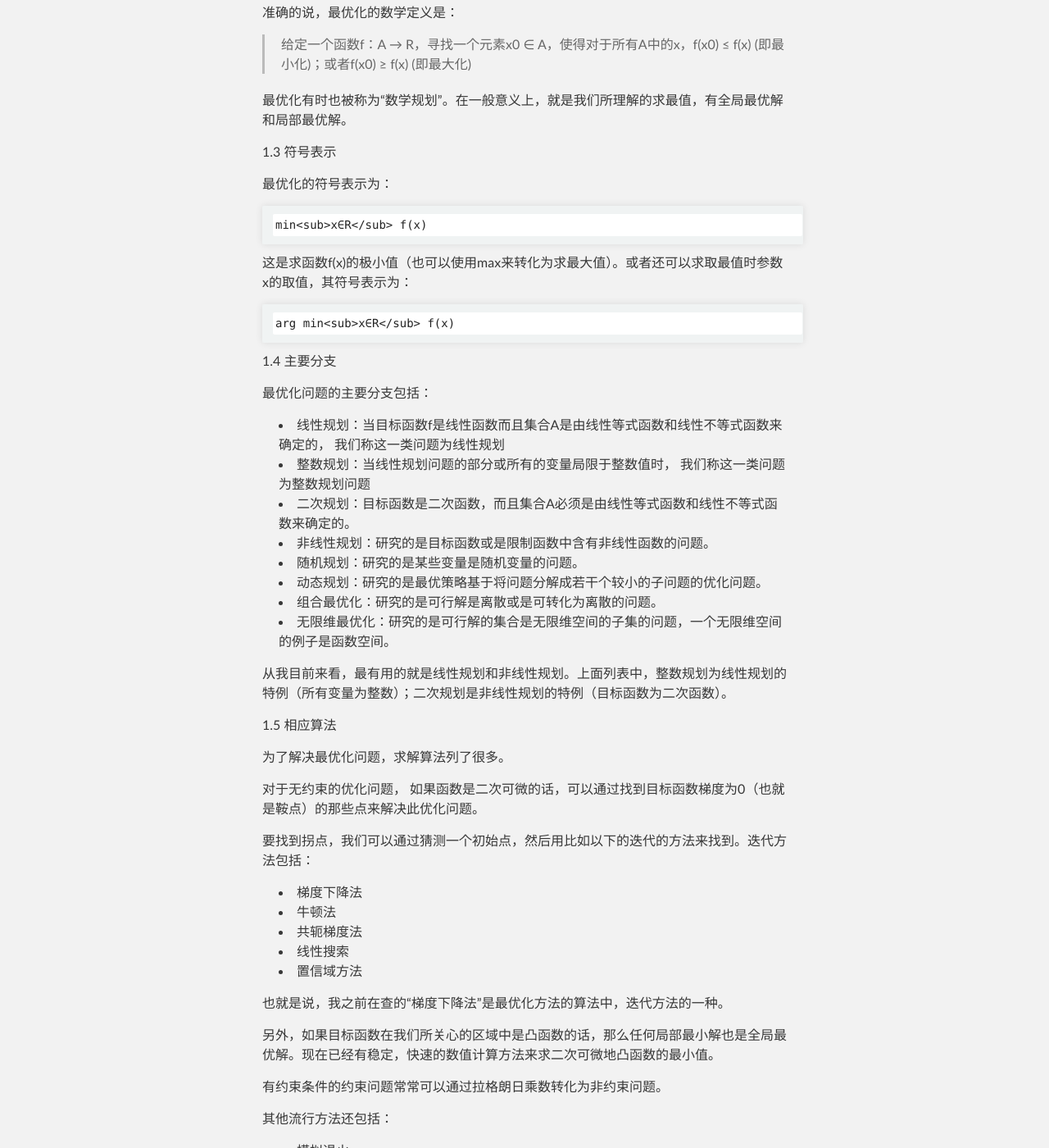
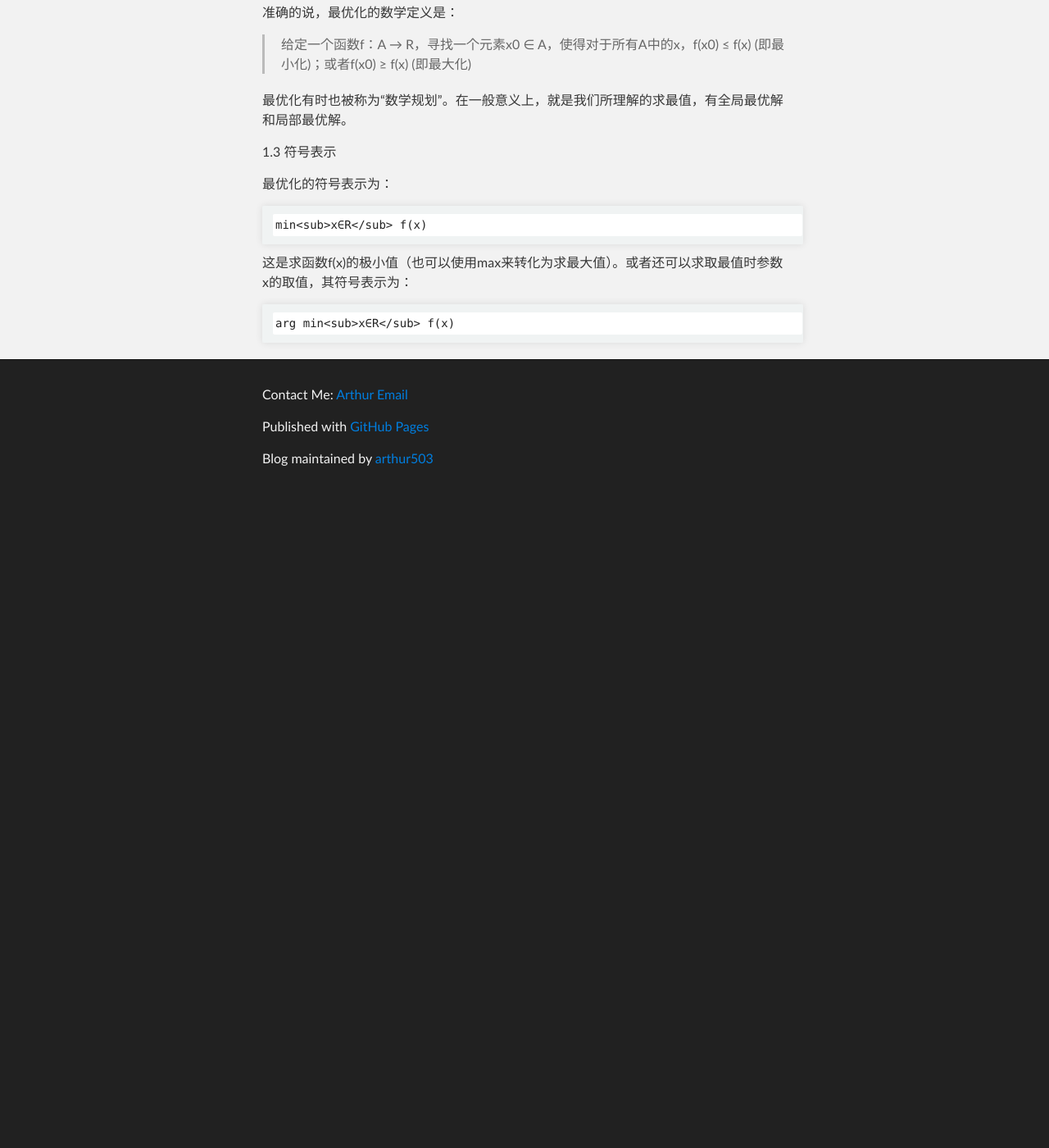
Before and after one commit to arthur503/blog, a Jekyll site: the page built from _posts/technology/2013-10-04-Statistical-Methods-appendix-optimization-problem.md, in a window 1280 px wide and 1400 px high, scrolled down 808 px. Shown: the whole window at 82% size. Built offline with Jekyll 4.4.1, drawn with Linux system fonts in a browser that asks for light colours; after the commit the page ends 1438 px from its top, so only the background shows below that; some of the changed text lies outside the part shown.

Commit message:
new post

```diff
--- a/_posts/technology/2013-10-04-Statistical-Methods-appendix-optimization-problem.md
+++ b/_posts/technology/2013-10-04-Statistical-Methods-appendix-optimization-problem.md
@@ -29,51 +29,3 @@ title: 统计学习方法学习笔记 - 附录：最优化方法、线性规划
 这是求函数f(x)的极小值（也可以使用max来转化为求最大值）。或者还可以求取最值时参数x的取值，其符号表示为：
 
 	arg min<sub>x∈R</sub> f(x)
-
-1.4 主要分支
-
-最优化问题的主要分支包括：
-
-*	线性规划：当目标函数f是线性函数而且集合A是由线性等式函数和线性不等式函数来确定的， 我们称这一类问题为线性规划
-*	整数规划：当线性规划问题的部分或所有的变量局限于整数值时， 我们称这一类问题为整数规划问题
-*	二次规划：目标函数是二次函数，而且集合A必须是由线性等式函数和线性不等式函数来确定的。
-*	非线性规划：研究的是目标函数或是限制函数中含有非线性函数的问题。
-*	随机规划：研究的是某些变量是随机变量的问题。
-*	动态规划：研究的是最优策略基于将问题分解成若干个较小的子问题的优化问题。
-*	组合最优化：研究的是可行解是离散或是可转化为离散的问题。
-*	无限维最优化：研究的是可行解的集合是无限维空间的子集的问题，一个无限维空间的例子是函数空间。
-
-从我目前来看，最有用的就是线性规划和非线性规划。上面列表中，整数规划为线性规划的特例（所有变量为整数）；二次规划是非线性规划的特例（目标函数为二次函数）。
-
-1.5 相应算法
-
-为了解决最优化问题，求解算法列了很多。
-
-对于无约束的优化问题， 如果函数是二次可微的话，可以通过找到目标函数梯度为0（也就是鞍点）的那些点来解决此优化问题。
-
-要找到拐点，我们可以通过猜测一个初始点，然后用比如以下的迭代的方法来找到。迭代方法包括：
-
-*	梯度下降法
-*	牛顿法
-*	共轭梯度法
-*	线性搜索
-*	置信域方法
-
-也就是说，我之前在查的“梯度下降法”是最优化方法的算法中，迭代方法的一种。
-
-另外，如果目标函数在我们所关心的区域中是凸函数的话，那么任何局部最小解也是全局最优解。现在已经有稳定，快速的数值计算方法来求二次可微地凸函数的最小值。
-
-有约束条件的约束问题常常可以通过拉格朗日乘数转化为非约束问题。
-
-其他流行方法还包括：
-
-*	模拟退火
-*	遗传算法
-*	类免疫算法
-*	演化策略
-*	差异演化算法
-*	微粒群算法
-*	神经网络
-*	支持向量机
-
-下面我们对最优化方法中的两个分支，“线性规划”和“非线性规划”研究一下。
```
Also changed, not shown: _posts/technology/2013-10-04-Java-subString-method.md (+1 -1 lines).
